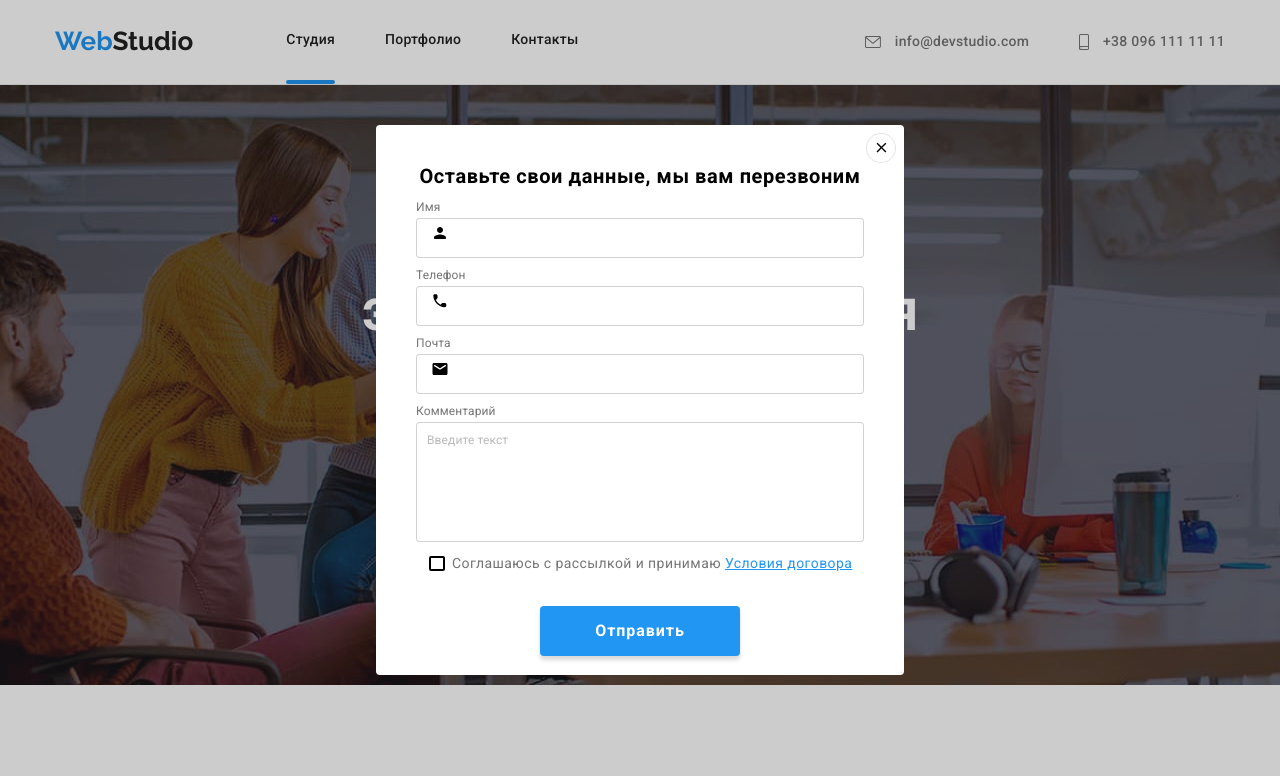
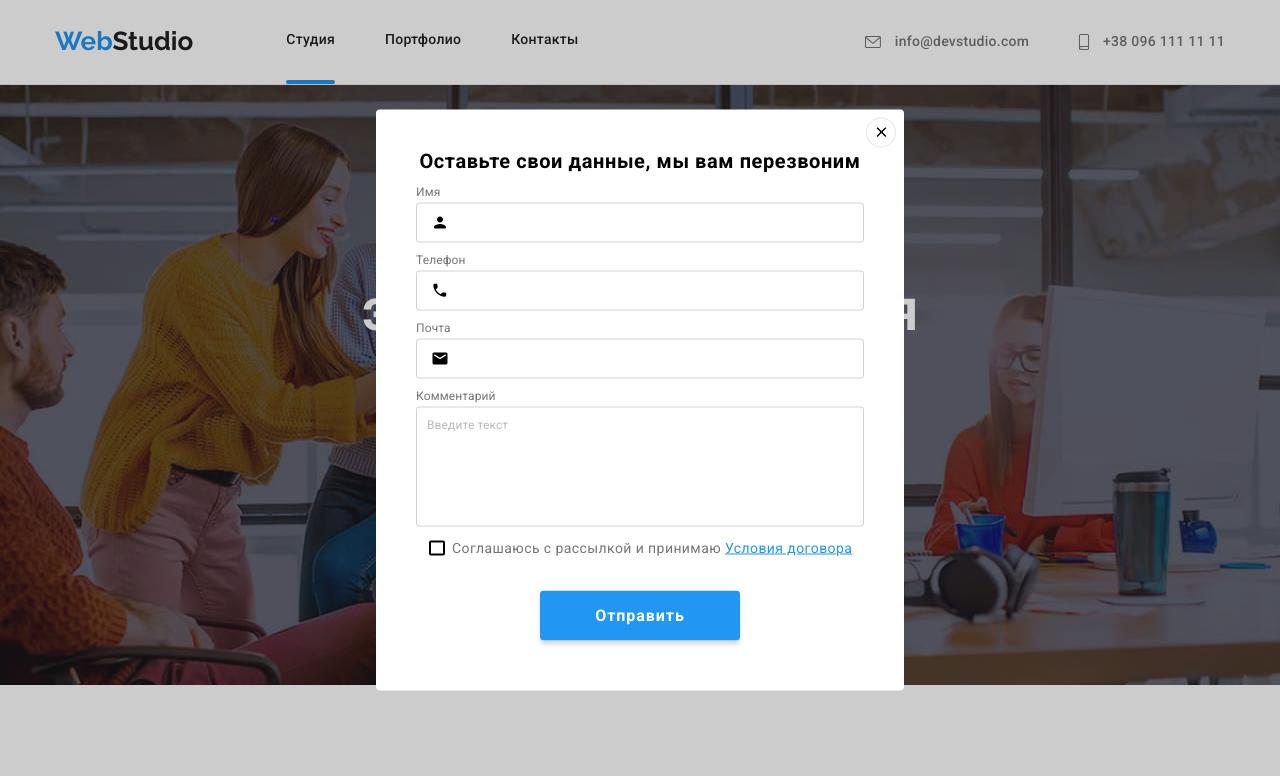
Before and after one commit to mitru0217/goit-markup-hw-06, a plain HTML site: page index.html in a window 1280 px wide. Both pictures are taken after a click on the button "Заказать услугу". Shown: the top 776 px of the page. Drawn offline with nearby package versions, Linux system fonts and the light colour scheme.

Commit message:
hw-6
на 3-ю проверку

```diff
--- a/css/style.css
+++ b/css/style.css
@@ -167,6 +167,7 @@ text-align: center;
  height: 50px;
  background-color: #2196F3;
  margin: 0 auto;
+ border: none;
  box-shadow: 0px 4px 4px rgba(0, 0, 0, 0.15);
  border-radius: 4px;
  transition: background-color 250ms cubic-bezier(0.4, 0, 0.2, 1);
@@ -456,7 +457,7 @@ transition: fill 250ms cubic-bezier(0.4, 0, 0.2, 1);
     display: flex;
     justify-content: end;
     min-width: 528px;
-    height: 550px;
+    height: 581px;
     padding: 40px;
     background-color: #FFFFFF;
     border-radius: 4px;
@@ -486,9 +487,6 @@ transition: fill 250ms cubic-bezier(0.4, 0, 0.2, 1);
 }
 .modal-form {
     width: 448px;
-    /* margin-top: 40px;
-    margin-left: auto;
-    margin-right: auto; */
 }
 .form-title {
     font-weight: 700;
@@ -535,7 +533,7 @@ transition: fill 250ms cubic-bezier(0.4, 0, 0.2, 1);
     position: absolute;
     width: 18px;
     height: 18px;
-    top: 24px;
+    top: 29px;
     left: 15px;
     transition: fill 250ms cubic-bezier(0.4, 0, 0.2, 1);
 }
```
